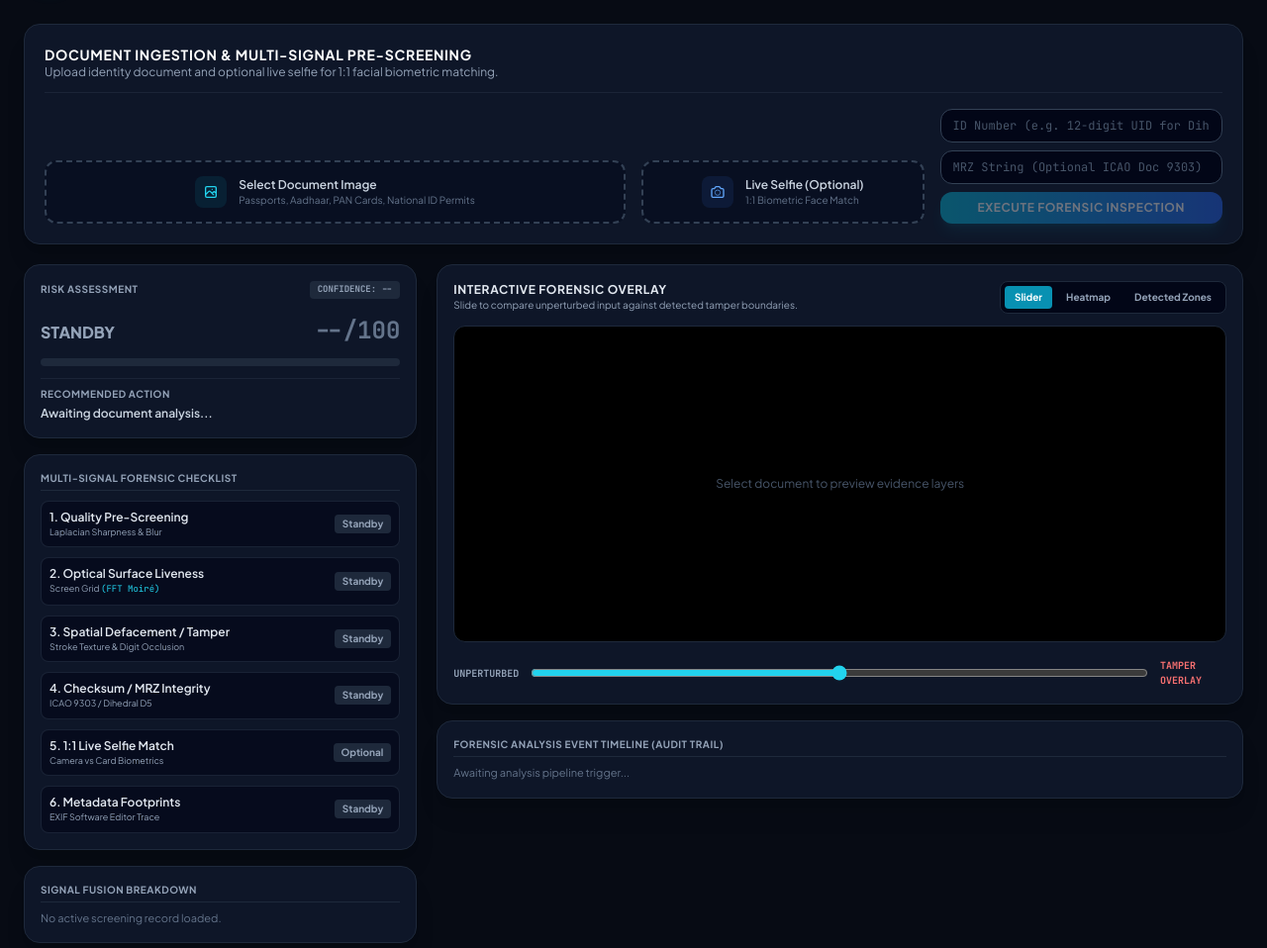
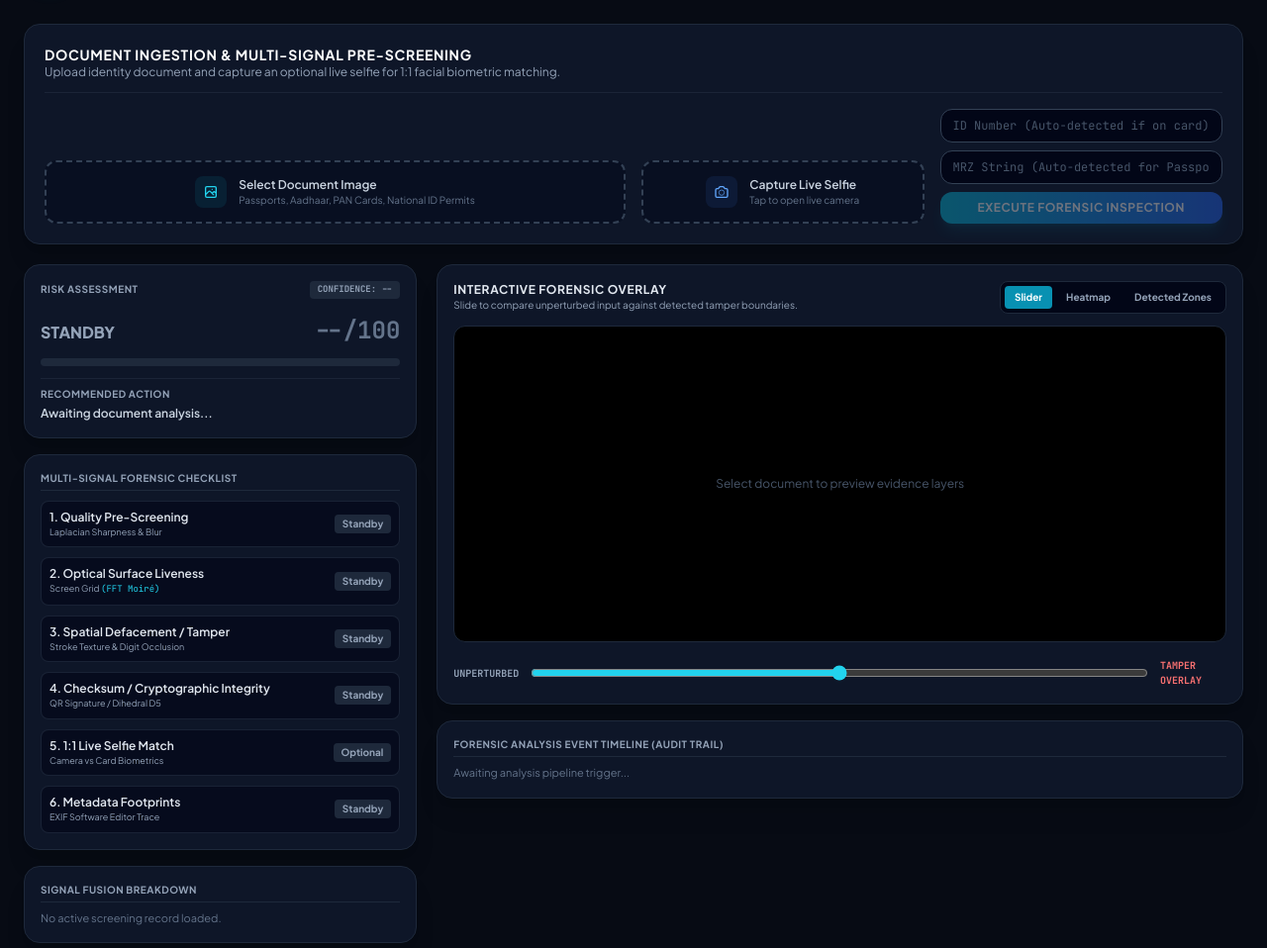
Before and after one commit to Tomar-Jii/sih26188-core, a FastAPI app: page / in a window 1280 px wide. Shown: the part 70-1028 px from the top of the page at 99% size. Run offline with FastAPI, Linux system fonts and the light colour scheme; some libraries are stand-ins or nearby versions.

Commit message:
fix(integration): auto-anchor checklist #4 to QR signature and add in-browser WebRTC live camera modal for checklist #5

```diff
--- a/main.py
+++ b/main.py
@@ -65,9 +65,9 @@ async def execute_audit(
     except Exception as exc:
         return JSONResponse(status_code=400, content={"detail": f"Stream ingestion fault: {str(exc)}"})
 
-    # Mobile Upright EXIF Transpose for Live Face
+    # Ingest Live Face (accepts both native file upload and in-browser camera blobs)
     live_cv = None
-    if live_face is not None and live_face.filename:
+    if live_face is not None:
         try:
             live_bytes = await live_face.read()
             if len(live_bytes) > 0:
@@ -93,18 +93,7 @@ async def execute_audit(
             warped_cv = img_cv.copy()
         warped_pil = Image.fromarray(cv2.cvtColor(warped_cv, cv2.COLOR_BGR2RGB))
 
-        # 3. Deterministic Cryptographic Validators
-        clean_id = id_number.replace(" ", "").strip()
-        dihedral_valid = False
-        if clean_id and len(clean_id) == 12 and clean_id.isdigit():
-            dihedral_valid = VerhoeffDihedralValidator.validate(clean_id)
-            trail.log(f"Dihedral D5 Checksum ({clean_id[:4]} **** {clean_id[-4:]}): {'PASS' if dihedral_valid else 'FAIL'}", "PASS" if dihedral_valid else "FAIL")
-
-        mrz_res = ICAO9303MRZParser.parse(mrz_raw_input)
-        if mrz_res.get("is_mrz_detected"):
-            trail.log(f"ICAO Doc 9303 MRZ Checksum: {'PASS' if mrz_res.get('all_checks_passed') else 'FAIL'}", "PASS" if mrz_res.get('all_checks_passed') else "FLAGGED")
-
-        # 4. Multi-Pass Secure QR Decoder
+        # 3. Multi-Pass Secure QR Decoder
         qr_res = MultiPassQREngine.inspect_and_mask(warped_cv)
         all_qr_boxes = qr_res.get("bboxes", [])
         if qr_res.get("bbox") and qr_res.get("bbox") not in all_qr_boxes:
@@ -112,6 +101,25 @@ async def execute_audit(
 
         if qr_res.get("detected"):
             trail.log(f"Cryptographic Ground-Truth: {qr_res.get('status')}", "PASS")
+
+        # 4. Deterministic Cryptographic Validators (with QR Auto-Anchor)
+        clean_id = id_number.replace(" ", "").strip()
+        auto_uid = None
+        qr_payload = qr_res.get("payload")
+        if qr_payload and isinstance(qr_payload, dict):
+            auto_uid = qr_payload.get("uid")
+
+        eval_id = clean_id or auto_uid
+        dihedral_valid = None
+        if eval_id and len(eval_id) == 12 and eval_id.isdigit():
+            dihedral_valid = VerhoeffDihedralValidator.validate(eval_id)
+            trail.log(f"Dihedral D5 Checksum: {'PASS' if dihedral_valid else 'FAIL'}", "PASS" if dihedral_valid else "FAIL")
+        elif qr_res.get("detected"):
+            trail.log("Cryptographic Anchor: UIDAI Signed QR Verified", "PASS")
+
+        mrz_res = ICAO9303MRZParser.parse(mrz_raw_input)
+        if mrz_res.get("is_mrz_detected"):
+            trail.log(f"ICAO Doc 9303 MRZ Checksum: {'PASS' if mrz_res.get('all_checks_passed') else 'FAIL'}", "PASS" if mrz_res.get('all_checks_passed') else "FLAGGED")
 
         # 5. Document Classification
         classification_res = DocumentClassifier.classify(warped_cv, mrz_res=mrz_res, qr_res=qr_res)
@@ -122,14 +130,13 @@ async def execute_audit(
 
         # 7. Biometric Avatar Match (Card Photo vs Signed QR Avatar)
         face_match_res = {"evaluated": False, "match_status": "SKIPPED", "similarity_score": 1.0, "is_photo_swap": False}
-        qr_payload = qr_res.get("payload")
         if qr_payload and isinstance(qr_payload, dict) and qr_payload.get("has_photo") and face_res.get("face_detected"):
             face_match_res = BiometricFaceMatcher.compare_portraits(face_res["face_crop"], qr_payload.get("photo_bytes"))
             if face_match_res.get("evaluated"):
                 log_status = "PASS" if not face_match_res.get("is_photo_swap") else "FLAGGED"
                 trail.log(f"Biometric Avatar Audit: {face_match_res['match_status']} (Corr: {int(face_match_res['similarity_score']*100)}%)", log_status)
 
-        # 8. Live Selfie Face Match (Card Photo vs Upright User Camera)
+        # 8. Live Selfie Face Match (Card Photo vs User Camera)
         live_match_res = {"evaluated": False, "match_status": "SKIPPED", "similarity_score": 0.0, "is_match": True, "live_face_crop": None}
         if live_cv is not None and face_res.get("face_detected"):
             live_match_res = BiometricFaceMatcher.compare_live_face(face_res["face_crop"], live_cv)
@@ -161,7 +168,7 @@ async def execute_audit(
 
         # 11. Cross-Field Verification
         cross_field_res = CrossFieldConsistencyEngine.audit_consistency(
-            ocr_fields={"doc_number": clean_id},
+            ocr_fields={"doc_number": eval_id or ""},
             mrz_data=mrz_res,
             qr_data=qr_res
         )
@@ -176,8 +183,8 @@ async def execute_audit(
         risk_data = MultiSignalRiskEngine.compute_risk(
             quality_result=quality,
             mrz_result=mrz_res,
-            dihedral_valid=dihedral_valid,
-            id_number_present=bool(clean_id),
+            dihedral_valid=dihedral_valid if dihedral_valid is not None else False,
+            id_number_present=bool(eval_id),
             moire_result=moire_res,
             merged_regions=merged_regions,
             metadata_result=meta_res,
@@ -219,6 +226,7 @@ async def execute_audit(
             "deterministic": {
                 "mrz": mrz_res,
                 "dihedral_valid": dihedral_valid,
+                "eval_id_present": bool(eval_id),
                 "qr": qr_res,
                 "live_face_verification": live_match_res
             },
--- a/templates/index.html
+++ b/templates/index.html
@@ -49,13 +49,13 @@
       <div class="flex flex-col md:flex-row md:items-center justify-between gap-3 pb-3 border-b border-slate-800/80">
         <div>
           <h2 class="text-sm font-bold text-white uppercase tracking-wider">Document Ingestion & Multi-Signal Pre-Screening</h2>
-          <p class="text-xs text-slate-400">Upload identity document and optional live selfie for 1:1 facial biometric matching.</p>
+          <p class="text-xs text-slate-400">Upload identity document and capture an optional live selfie for 1:1 facial biometric matching.</p>
         </div>
         <div id="doc-class-badge" class="hidden text-xs px-3 py-1 rounded-lg bg-cyan-950/60 border border-cyan-800/60 text-cyan-300 font-bold mono"></div>
       </div>
 
       <div class="grid grid-cols-1 md:grid-cols-4 gap-4 items-end">
-        <!-- Document Upload -->
+        <!-- 1. Document Upload -->
         <div class="md:col-span-2">
           <label for="doc-upload" class="border-2 border-dashed border-slate-700 hover:border-cyan-500/60 rounded-xl p-3.5 flex items-center justify-center gap-3 cursor-pointer transition bg-slate-950/40">
             <input type="file" id="doc-upload" class="hidden" accept="image/*" />
@@ -69,25 +69,24 @@
           </label>
         </div>
 
-        <!-- Live Selfie Upload with Instant Thumbnail Preview -->
+        <!-- 2. Live Camera / Selfie Trigger Button -->
         <div>
-          <label for="selfie-upload" class="border-2 border-dashed border-slate-700 hover:border-blue-500/60 rounded-xl p-3.5 flex items-center justify-center gap-3 cursor-pointer transition bg-slate-950/40 relative overflow-hidden">
-            <input type="file" id="selfie-upload" class="hidden" accept="image/*" />
+          <button type="button" onclick="openCameraModal()" class="w-full border-2 border-dashed border-slate-700 hover:border-blue-500/60 rounded-xl p-3.5 flex items-center justify-center gap-3 transition bg-slate-950/40 text-left">
             <div id="selfie-icon-wrap" class="w-8 h-8 rounded-lg bg-blue-500/10 text-blue-400 flex items-center justify-center shrink-0">
               <svg class="w-4 h-4" fill="none" stroke="currentColor" viewBox="0 0 24 24"><path stroke-linecap="round" stroke-linejoin="round" stroke-width="2" d="M3 9a2 2 0 012-2h.93a2 2 0 001.664-.89l.812-1.22A2 2 0 0110.07 4h3.86a2 2 0 011.664.89l.812 1.22A2 2 0 0018.07 7H19a2 2 0 012 2v9a2 2 0 01-2 2H5a2 2 0 01-2-2V9z"/><circle cx="12" cy="13" r="4"/></svg>
             </div>
             <img id="selfie-preview-thumb" class="w-8 h-8 rounded-lg object-cover border border-blue-400 hidden shrink-0" />
-            <div class="text-left overflow-hidden">
-              <span id="selfie-name-label" class="text-xs font-semibold text-slate-300 block truncate">Live Selfie (Optional)</span>
-              <span id="selfie-sub-label" class="text-[10px] text-slate-500 block">1:1 Biometric Face Match</span>
+            <div class="overflow-hidden">
+              <span id="selfie-name-label" class="text-xs font-semibold text-slate-300 block truncate">Capture Live Selfie</span>
+              <span id="selfie-sub-label" class="text-[10px] text-slate-500 block">Tap to open live camera</span>
             </div>
-          </label>
+          </button>
         </div>
 
-        <!-- Inputs & Audit Button -->
+        <!-- 3. Form Inputs & Audit Button -->
         <div class="space-y-2">
-          <input type="text" id="id-input" placeholder="ID Number (e.g. 12-digit UID for Dihedral D5)" class="w-full bg-slate-950 border border-slate-700 rounded-xl px-3 py-2 text-xs text-slate-100 placeholder-slate-600 focus:outline-none focus:border-cyan-500 mono" />
-          <input type="text" id="mrz-input" placeholder="MRZ String (Optional ICAO Doc 9303)" class="w-full bg-slate-950 border border-slate-700 rounded-xl px-3 py-2 text-xs text-slate-100 placeholder-slate-600 focus:outline-none focus:border-cyan-500 mono" />
+          <input type="text" id="id-input" placeholder="ID Number (Auto-detected if on card)" class="w-full bg-slate-950 border border-slate-700 rounded-xl px-3 py-2 text-xs text-slate-100 placeholder-slate-600 focus:outline-none focus:border-cyan-500 mono" />
+          <input type="text" id="mrz-input" placeholder="MRZ String (Auto-detected for Passports)" class="w-full bg-slate-950 border border-slate-700 rounded-xl px-3 py-2 text-xs text-slate-100 placeholder-slate-600 focus:outline-none focus:border-cyan-500 mono" />
           <button id="run-audit-btn" class="w-full bg-gradient-to-r from-cyan-500 to-blue-600 hover:from-cyan-400 hover:to-blue-500 text-white font-bold py-2 rounded-xl text-xs uppercase tracking-wider shadow-lg shadow-cyan-500/20 transition disabled:opacity-40" disabled>
             Execute Forensic Inspection
           </button>
@@ -95,7 +94,7 @@
       </div>
     </div>
 
-    <!-- NEW: Dedicated Biometric 1:1 Live Face Match Display Card -->
+    <!-- 1:1 Facial Biometric Verification Result Card -->
     <div id="biometric-match-card" class="hidden bg-[#0e1628] border border-blue-900/60 rounded-2xl p-4 shadow-xl space-y-3">
       <div class="flex items-center justify-between pb-2 border-b border-slate-800">
         <div class="flex items-center gap-2">
@@ -191,8 +190,8 @@
 
           <div class="flex items-center justify-between p-2 rounded-lg bg-slate-950/60 border border-slate-800/80">
             <div>
-              <div class="text-xs font-semibold text-slate-200">4. Checksum / MRZ Integrity</div>
-              <div class="text-[9px] text-slate-400">ICAO 9303 / Dihedral D5</div>
+              <div class="text-xs font-semibold text-slate-200">4. Checksum / Cryptographic Integrity</div>
+              <div class="text-[9px] text-slate-400">QR Signature / Dihedral D5</div>
             </div>
             <span id="chk-mrz" class="text-[10px] font-bold px-2 py-0.5 rounded bg-slate-800 text-slate-400">Standby</span>
           </div>
@@ -267,6 +266,37 @@
     </div>
   </main>
 
+  <!-- In-Browser WebRTC Camera Modal -->
+  <div id="camera-modal" class="fixed inset-0 z-50 bg-black/85 backdrop-blur-sm flex items-center justify-center p-4 hidden">
+    <div class="bg-[#0e1628] border border-slate-700 w-full max-w-md rounded-2xl p-5 shadow-2xl space-y-4">
+      <div class="flex justify-between items-center pb-2 border-b border-slate-800">
+        <h3 class="text-sm font-bold text-white uppercase tracking-wider flex items-center gap-2">
+          <span class="w-2.5 h-2.5 rounded-full bg-blue-500 animate-pulse"></span>
+          Live Biometric Camera
+        </h3>
+        <button onclick="closeCameraModal()" class="text-slate-400 hover:text-white p-1">
+          <svg class="w-5 h-5" fill="none" stroke="currentColor" viewBox="0 0 24 24"><path stroke-linecap="round" stroke-linejoin="round" stroke-width="2" d="M6 18L18 6M6 6l12 12"/></svg>
+        </button>
+      </div>
+
+      <div class="relative w-full aspect-square bg-black rounded-xl overflow-hidden flex items-center justify-center border border-slate-800">
+        <video id="webcam-feed" autoplay playsinline muted class="w-full h-full object-cover"></video>
+        <!-- Oval Face Positioning Guide -->
+        <div class="absolute inset-0 pointer-events-none flex items-center justify-center">
+          <div class="w-48 h-64 rounded-full border-2 border-dashed border-cyan-400/80"></div>
+        </div>
+      </div>
+
+      <div class="flex gap-3 pt-2">
+        <button onclick="captureSelfieFromStream()" class="flex-1 bg-gradient-to-r from-blue-600 to-cyan-500 hover:from-blue-500 hover:to-cyan-400 text-white font-bold py-2.5 rounded-xl text-xs uppercase tracking-wider shadow-lg shadow-blue-500/20 transition flex items-center justify-center gap-2">
+          <svg class="w-4 h-4" fill="none" stroke="currentColor" viewBox="0 0 24 24"><path stroke-linecap="round" stroke-linejoin="round" stroke-width="2" d="M3 9a2 2 0 012-2h.93a2 2 0 001.664-.89l.812-1.22A2 2 0 0110.07 4h3.86a2 2 0 011.664.89l.812 1.22A2 2 0 0018.07 7H19a2 2 0 012 2v9a2 2 0 01-2 2H5a2 2 0 01-2-2V9z"/><circle cx="12" cy="13" r="4"/></svg>
+          Capture Frame
+        </button>
+        <button onclick="closeCameraModal()" class="px-4 py-2.5 rounded-xl bg-slate-800 text-slate-300 text-xs font-semibold hover:bg-slate-700">Cancel</button>
+      </div>
+    </div>
+  </div>
+
   <!-- Printable BSA 65B Dossier -->
   <div id="print-dossier" class="hidden p-8 bg-white text-black font-serif">
     <div class="border-b-2 border-black pb-4 mb-4">
@@ -299,10 +329,10 @@
   <script>
     let activeData = null;
     let selectedFile = null;
-    let selectedSelfie = null;
+    let selectedSelfieBlob = null;
+    let activeStream = null;
 
     const uploader = document.getElementById('doc-upload');
-    const selfieUploader = document.getElementById('selfie-upload');
     const runBtn = document.getElementById('run-audit-btn');
     const fileLabel = document.getElementById('file-name-label');
     const selfieLabel = document.getElementById('selfie-name-label');
@@ -328,22 +358,51 @@
       }
     };
 
-    // Instant Form Preview when photo is taken or selected
-    selfieUploader.onchange = (e) => {
-      selectedSelfie = e.target.files[0];
-      if (selectedSelfie) {
+    // --- WebRTC Camera Modal Implementation ---
+    async function openCameraModal() {
+      const modal = document.getElementById('camera-modal');
+      const video = document.getElementById('webcam-feed');
+      modal.classList.remove('hidden');
+
+      try {
+        activeStream = await navigator.mediaDevices.getUserMedia({
+          video: { facingMode: "user", width: { ideal: 640 }, height: { ideal: 640 } },
+          audio: false
+        });
+        video.srcObject = activeStream;
+      } catch (err) {
+        alert("Camera Access Error: " + err.message + "\nPlease grant browser camera permission.");
+        closeCameraModal();
+      }
+    }
+
+    function closeCameraModal() {
+      const modal = document.getElementById('camera-modal');
+      modal.classList.add('hidden');
+      if (activeStream) {
+        activeStream.getTracks().forEach(t => t.stop());
+        activeStream = null;
+      }
+    }
+
+    function captureSelfieFromStream() {
+      const video = document.getElementById('webcam-feed');
+      const canvas = document.createElement('canvas');
+      canvas.width = video.videoWidth || 640;
+      canvas.height = video.videoHeight || 640;
+      const ctx = canvas.getContext('2d');
+      ctx.drawImage(video, 0, 0, canvas.width, canvas.height);
+
+      canvas.toBlob((blob) => {
+        selectedSelfieBlob = blob;
+        selfiePreviewThumb.src = URL.createObjectURL(blob);
+        selfiePreviewThumb.classList.remove('hidden');
+        selfieIconWrap.classList.add('hidden');
         selfieLabel.innerText = "Selfie Ready ✓";
-        selfieSubLabel.innerText = selectedSelfie.name;
-
-        const reader = new FileReader();
-        reader.onload = (ev) => {
-          selfiePreviewThumb.src = ev.target.result;
-          selfiePreviewThumb.classList.remove('hidden');
-          selfieIconWrap.classList.add('hidden');
-        };
-        reader.readAsDataURL(selectedSelfie);
-      }
-    };
+        selfieSubLabel.innerText = "Captured from live stream";
+        closeCameraModal();
+      }, 'image/jpeg', 0.92);
+    }
 
     splitRange.oninput = (e) => {
       viewOverlayWrap.style.width = e.target.value + "%";
@@ -370,8 +429,8 @@
 
       const formData = new FormData();
       formData.append("file", selectedFile);
-      if (selectedSelfie) {
-        formData.append("live_face", selectedSelfie);
+      if (selectedSelfieBlob) {
+        formData.append("live_face", selectedSelfieBlob, "selfie.jpg");
       }
       formData.append("id_number", document.getElementById('id-input').value);
       formData.append("mrz_raw_input", document.getElementById('mrz-input').value);
@@ -431,24 +490,29 @@
         clsBadge.classList.remove('hidden');
       }
 
-      // Checklists
+      // Checklists 1, 2, 3
       setBadge('chk-quality', res.quality?.passed, "Passed", "Poor Quality");
       setBadge('chk-moire', !res.forensics?.moire?.is_screen_recapture, "Natural", "Screen Spoof");
       setBadge('chk-tamper', (res.forensics?.box_count || 0) === 0, "Intact", (res.forensics?.box_count || 0) + " Alteration(s)");
 
-      const isDihedralChecked = res.deterministic?.dihedral_valid !== false;
+      // 4. Cryptographic / Checksum Integrity
       const mrzPassed = res.deterministic?.mrz?.is_mrz_detected ? res.deterministic.mrz.all_checks_passed : null;
+      const isDihedralValid = res.deterministic?.dihedral_valid;
+      const isQrDetected = res.deterministic?.qr?.detected;
+
       if (mrzPassed !== null) {
         setBadge('chk-mrz', mrzPassed, "Pass (ICAO)", "Checksum Fail");
-      } else if (document.getElementById('id-input').value) {
-        setBadge('chk-mrz', isDihedralChecked, "Pass (D5)", "Checksum Fail");
+      } else if (isDihedralValid !== null && isDihedralValid !== undefined) {
+        setBadge('chk-mrz', isDihedralValid, "Pass (D5 Checksum)", "Checksum Fail");
+      } else if (isQrDetected) {
+        setBadge('chk-mrz', true, "Pass (QR Cryptographic)", "Invalid QR");
       } else {
         const el = document.getElementById('chk-mrz');
         el.className = "text-[10px] font-bold px-2 py-0.5 rounded bg-slate-800 text-slate-400";
         el.innerText = "Not Provided";
       }
 
-      // Live Selfie Biometric Card & Checklist
+      // 5. Live Selfie Biometric Verification
       const liveFaceData = res.deterministic?.live_face_verification;
       const bioCard = document.getElementById('biometric-match-card');
       const chkLive = document.getElementById('chk-live-face');
@@ -481,6 +545,7 @@
         chkLive.innerText = "Not Provided";
       }
 
+      // 6. Metadata
       setBadge('chk-exif', (res.metadata?.software_traces || []).length === 0, "Clean", "Editor Trace");
 
       const bdList = document.getElementById('breakdown-list');
```
